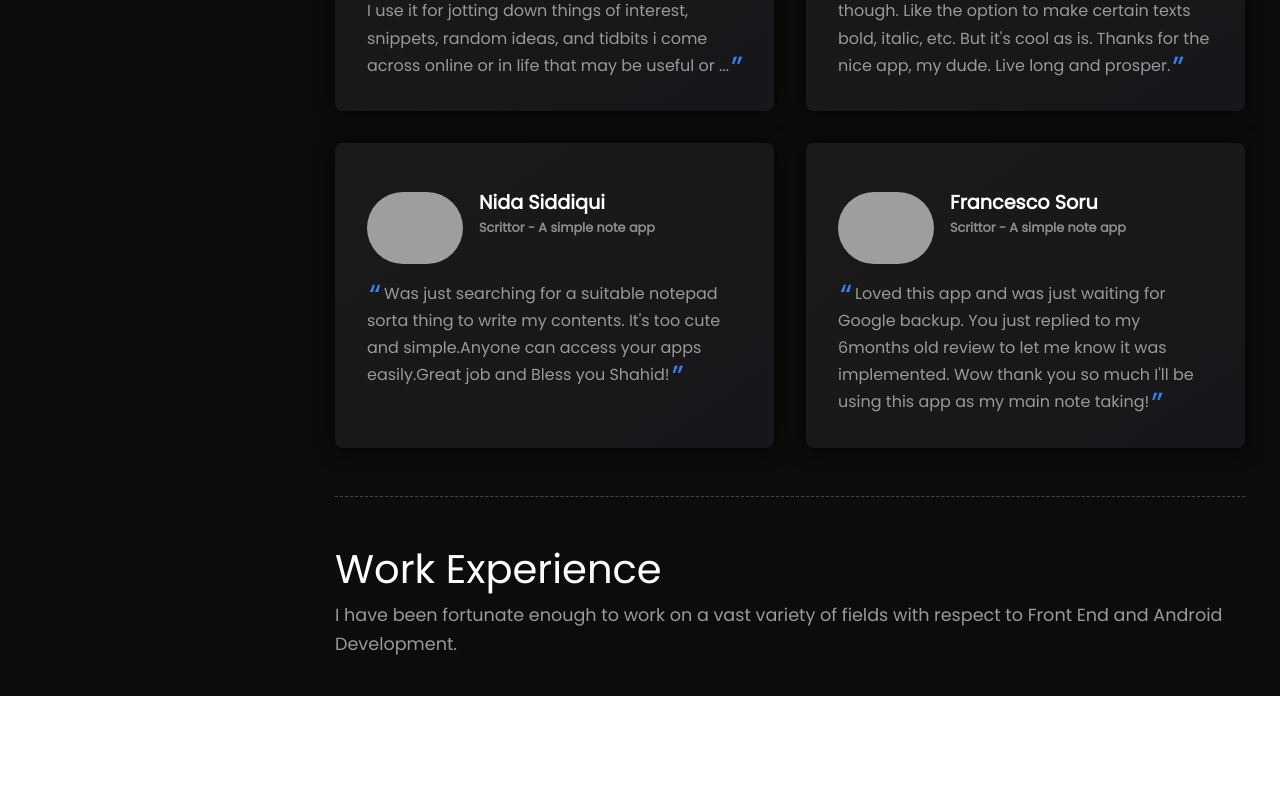
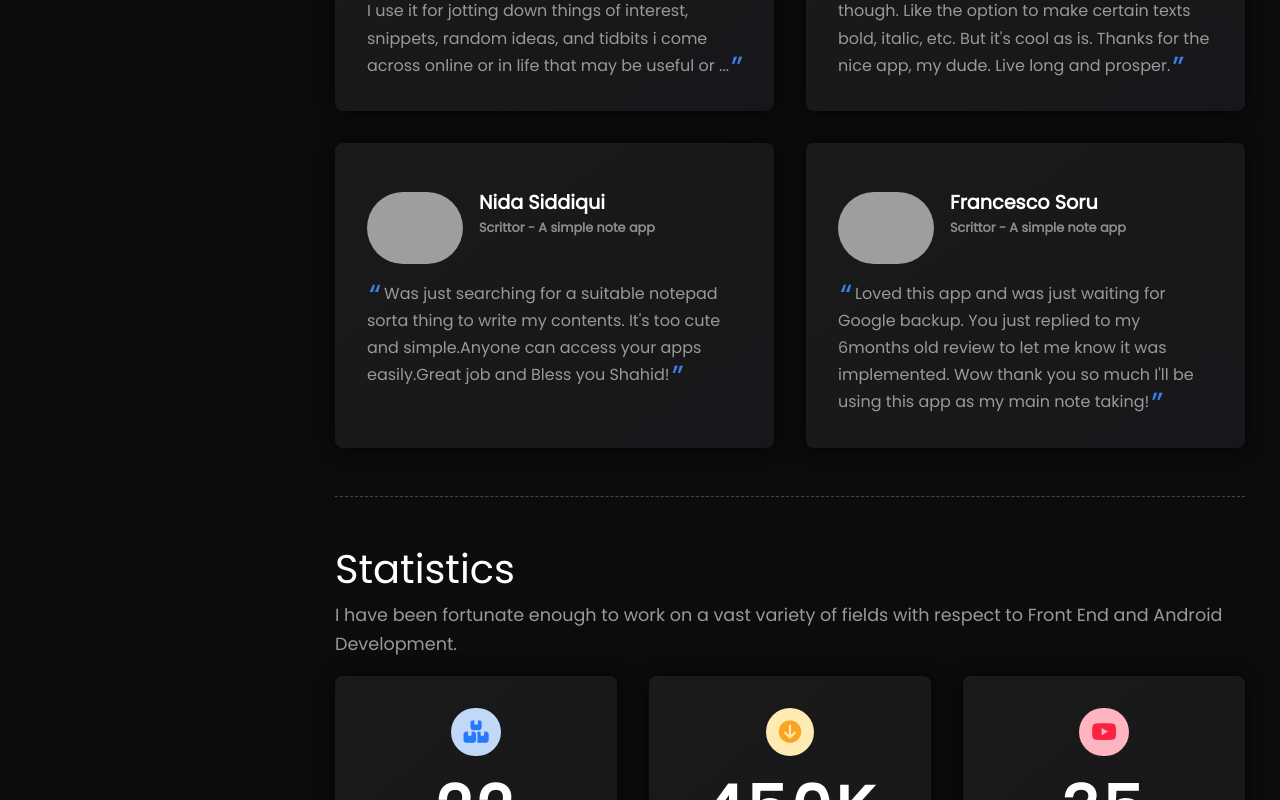
Before and after one commit to shahidshaikhs/Portfolio-Vue-, a Vue app: page / in a window 1280 px wide. Shown: the part 2000-2800 px from the top of the page. Before the commit the page ends 2696 px from the top, so only its background shows below. Built offline with nearby package versions, Linux system fonts and the light colour scheme; grey boxes are pictures that could not be loaded; some icons are missing.

Commit message:
Added Statistics Section

```diff
--- a/src/views/Home.vue
+++ b/src/views/Home.vue
@@ -180,8 +180,26 @@
           </a>
         </div>
         <div class="divider my-5" :class="(darkTheme) ? 'divider-dark' : 'divider-light'"></div>
-        <h1>Work Experience</h1>
+        <h1>Statistics</h1>
         <p>I have been fortunate enough to work on a vast variety of fields with respect to Front End and Android Development.</p>
+        <div class="statistics-container">
+          <div class="statistics-container__card">
+            <i class="fas fa-boxes statistics-container__card--img bluish"></i>
+            <h1 class="statistics-container__card--heading">22</h1>
+            <p class="statistics-container__card--sub">Total Websites</p>
+          </div>
+          <div class="statistics-container__card">
+            <i class="fas fa-arrow-circle-down statistics-container__card--img yellowish"></i>
+            <h1 class="statistics-container__card--heading">450K</h1>
+            <p class="statistics-container__card--sub">Total Downloads</p>
+          </div>
+          <div class="statistics-container__card">
+            <i class="fab fa-youtube statistics-container__card--img reddish"></i>
+            <h1 class="statistics-container__card--heading">35</h1>
+            <p class="statistics-container__card--sub">Youtube App Reviews</p>
+          </div>
+        </div>
+        <div class="divider my-5" :class="(darkTheme) ? 'divider-dark' : 'divider-light'"></div>
       </div>
     </div>
   </div>
@@ -236,6 +254,8 @@ export default {
 .image_2 {
   max-width: 500px;
   border-radius: 5px;
+  -webkit-filter: grayscale(100%); /* Safari 6.0 - 9.0 */
+  filter: grayscale(100%);
 }
 
 .btn-info {
@@ -349,6 +369,58 @@ export default {
   }
 }
 
+.statistics-container {
+  display: grid;
+  grid-template-columns: 1fr 1fr 1fr;
+  grid-gap: 2rem;
+
+  &__card {
+    padding: 2rem;
+    background-image: linear-gradient(
+      to right bottom,
+      #1a1a1a,
+      rgb(23, 23, 27)
+    );
+    border-radius: 8px;
+    box-shadow: 0px 1px 20px rgba(0, 0, 0, 0.849);
+    text-align: center;
+
+    &--img {
+      font-size: 1.4rem;
+      padding: 0.8rem;
+      border-radius: 100px;
+    }
+
+    &--heading {
+      font-weight: 700;
+      margin-top: 1rem;
+      letter-spacing: 4px;
+      font-size: 4rem;
+      margin-bottom: 0;
+    }
+
+    &--sub {
+      font-size: 1rem;
+      margin-bottom: 0;
+    }
+  }
+
+  .bluish {
+    background: #c2d8f8;
+    color: #247afa;
+  }
+
+  .yellowish {
+    background: #ffeab1;
+    color: #faa424;
+  }
+
+  .reddish {
+    background: #ffb5bf;
+    color: #fa2441;
+  }
+}
+
 // Colors
 .yellow {
   color: #ffdc18;
```
